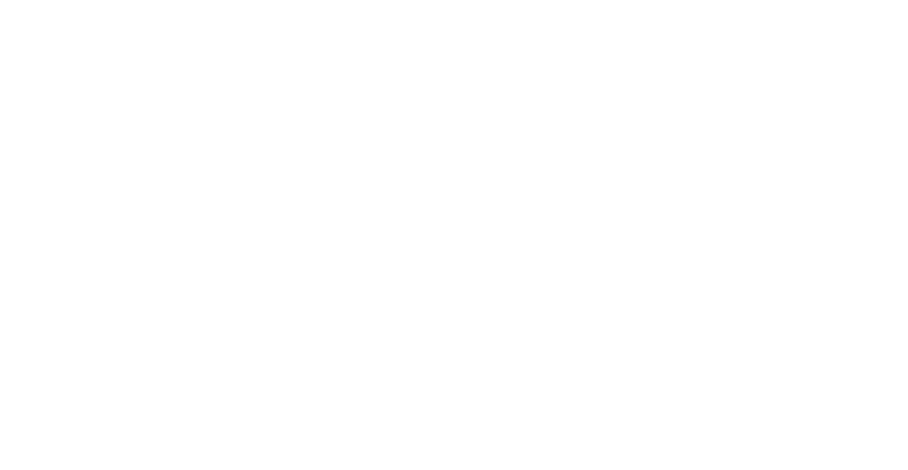
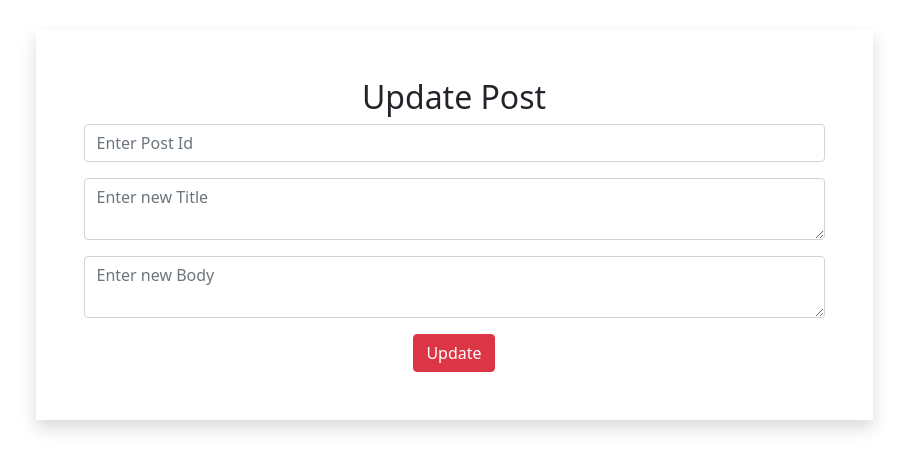
Before and after one commit to Akansha0211/CRUD_API, a React (Create React App) app: page /post/update in a window 1280 px wide. Shown: the top 470 px of the page, without its empty margins (186-1094 px from the left). Built offline with nearby package versions, Linux system fonts and the light colour scheme.

Commit message:
Add update CRUD

```diff
--- a/src/App.js
+++ b/src/App.js
@@ -3,6 +3,7 @@
 import Comments from './comments';
 import AddPost from './addPost';
 import SearchPost from './searchPost';
+import UpdatePost from './updatePost';
 import {BrowserRouter as Router, Route, Switch} from 'react-router-dom';
 
 function App() {
@@ -13,6 +14,7 @@
         <Route exact path ='/comments' component={Comments}/>
         <Route exact path ="/add/post" component={AddPost}/>
         <Route exact path='/post/userId' component={SearchPost}></Route>
+        <Route exact path='/post/update' component={UpdatePost}/>
       </Switch>
     </Router>
   );
--- a/src/posts.jsx
+++ b/src/posts.jsx
@@ -16,6 +16,7 @@
     state = {
         posts:[]
      };
+     //To manage GET REQUESTS FROM JSON API
     async componentDidMount(){
         const url = "https://jsonplaceholder.typicode.com/posts";
         const response = await axios.get(url);
@@ -24,6 +25,7 @@
         console.log(this.state.posts);
     }
 
+    // To manage DELETE REQUESTS
     handleDelete = (id,e)=>{
         axios.delete(`https://jsonplaceholder.typicode.com/posts/${id}`)
             .then(response=>{
@@ -53,7 +55,7 @@
                             <p className="title">{post.title}</p>
                             <p className="body">{post.body}</p>
                             <div className="icon">
-                                <button className="icon"><UpdateRoundedIcon/></button>
+                                <Link to="/post/update"><button className="icon"><UpdateRoundedIcon/></button></Link>
                                 <button className="icon icon-like"><ThumbUpAltIcon/></button>
                                 <button className="icon icon-dislike"><ThumbDownIcon/></button>
                                 <button className="icon icon-delete" onClick={(e)=> this.handleDelete(post.id, e)}><DeleteForever/></button>
--- /dev/null
+++ b/src/updatePost.jsx
@@ -0,0 +1,34 @@
+import React, { Component } from 'react';
+
+
+class UpdatePost extends Component {
+    state = {  }
+    render() {
+        return (
+            <div className="container">
+                <div className="w-75 mx-auto shadow p-5">
+                    <h2 className="text-center">Update Post</h2>
+                    <div>
+                        <form>
+                            <div className="form-group mb-3">
+                                <input type="number" className="form-control" placeholder="Enter Post Id" required></input>
+                            </div>
+                            <div className="form-group mb-3">
+                                <textarea type="text" className="form-control" placeholder="Enter new Title" required></textarea>
+                            </div>
+                            <div className="form-group mb-3">
+                                <textarea type="text" className="form-control" placeholder="Enter new Body" required></textarea>
+                            </div>
+                            <center>
+                                <button className="btn btn-danger" onClick={this.updatePost}>Update</button>
+                            </center>
+                        </form>
+                    </div>
+                </div>
+
+            </div>
+         );
+    }
+}
+
+export default UpdatePost;
```
